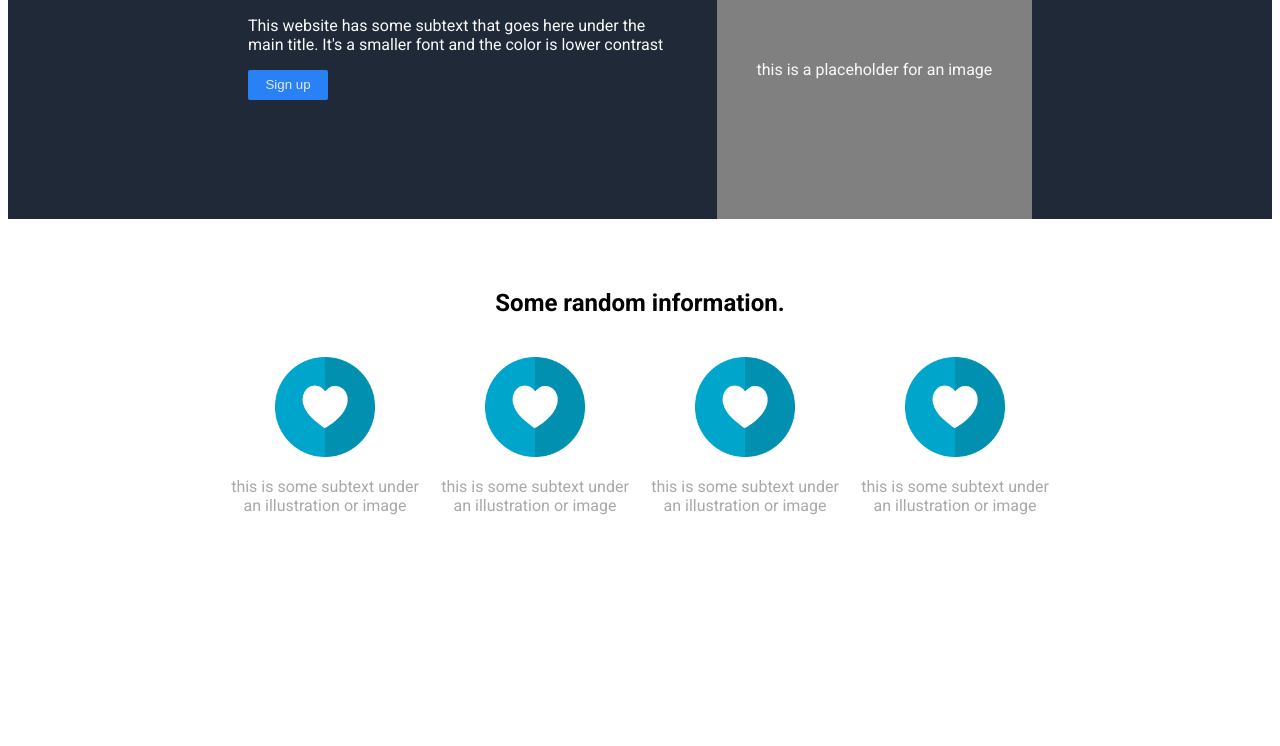
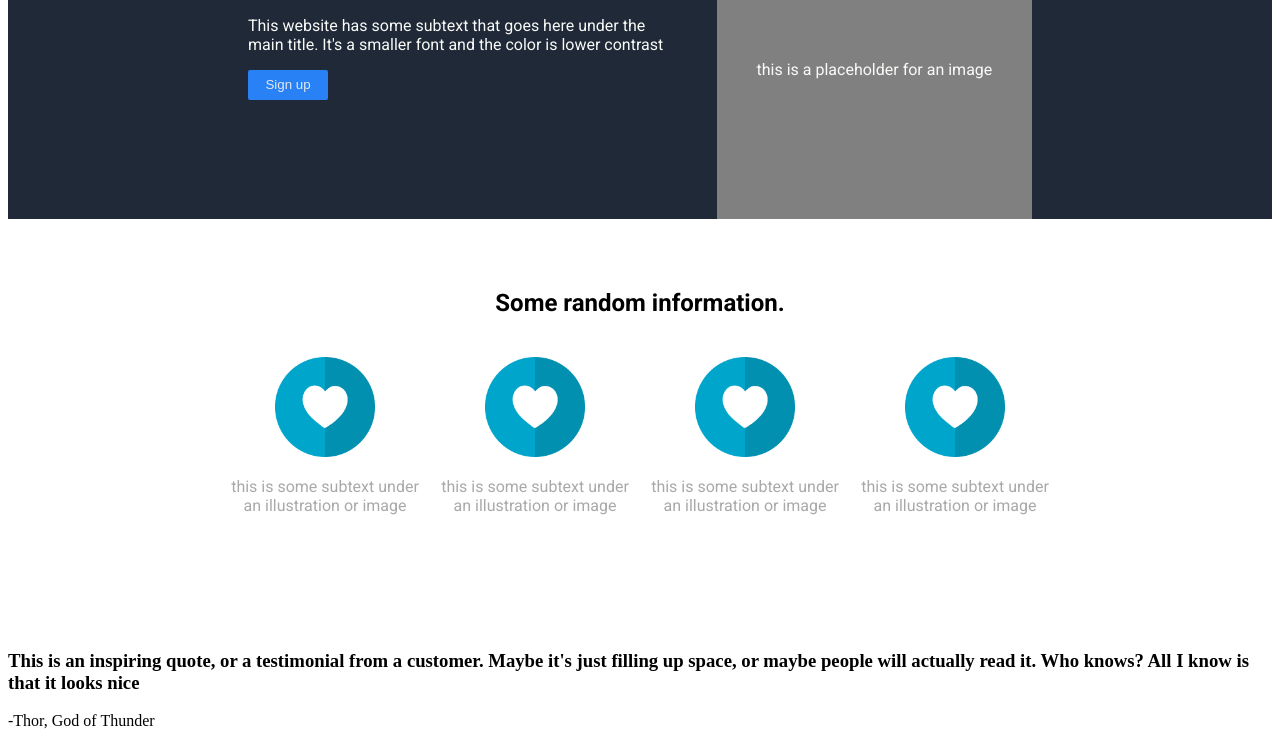
Before and after one commit to malisingh/landing-page, a plain HTML site: page index.html in a window 1280 px wide. Shown: the part 143-889 px from the top of the page. Before the commit the page ends 800 px from the top, so only its background shows below. Drawn offline with Linux system fonts and the light colour scheme.

Commit message:
added section 3 content

```diff
--- a/index.html
+++ b/index.html
@@ -72,6 +72,15 @@
           </div>
         </div>
       </div>
+      <!-- Third Section -->
+      <div class="quote">
+        <h3>
+          This is an inspiring quote, or a testimonial from a customer. Maybe
+          it's just filling up space, or maybe people will actually read it. Who
+          knows? All I know is that it looks nice
+        </h3>
+        <p>-Thor, God of Thunder</p>
+      </div>
     </div>
   </body>
 </html>
```
